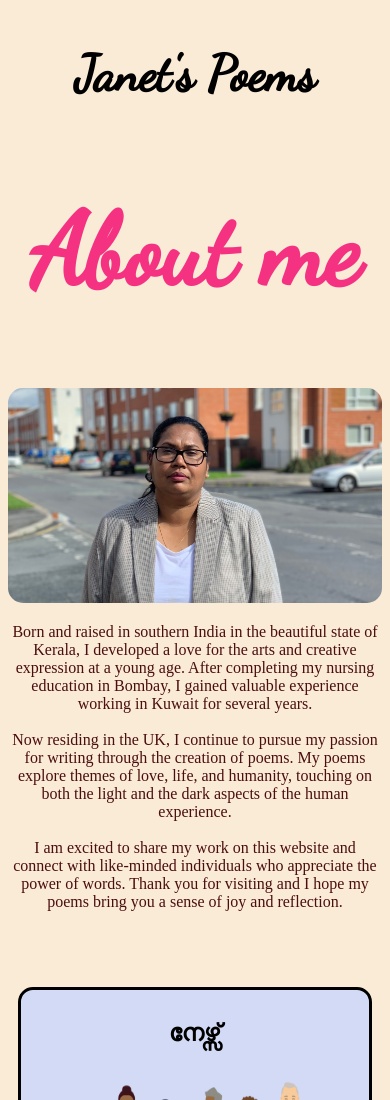
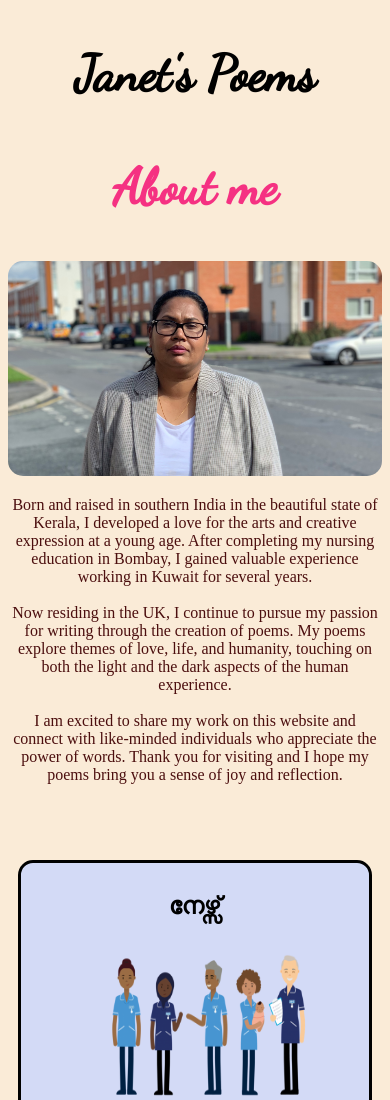
Before and after one commit to jomit1612/Poems, a website: page index.html in a window 390 px wide. Shown: the top 1100 px of the page. Drawn offline with Linux system fonts and the light colour scheme.

Commit message:
styling added

```diff
--- a/styles.css
+++ b/styles.css
@@ -181,6 +181,9 @@
   .title {
     font-size: 50px;
   }
+  .sub-title {
+    font-size: 50px;
+  }
   .whole {
     align-items: center;
     max-width: 100%;
```
